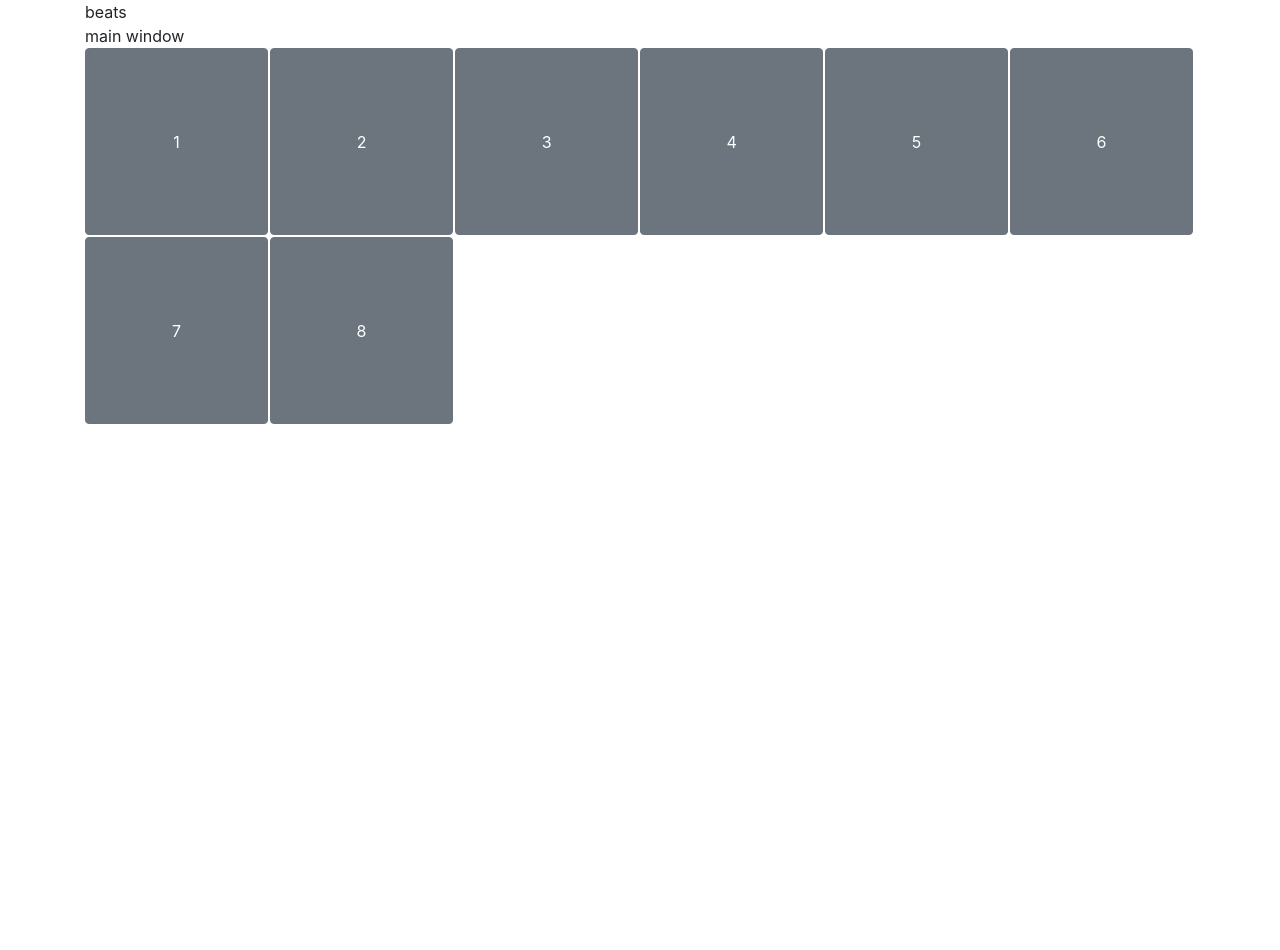
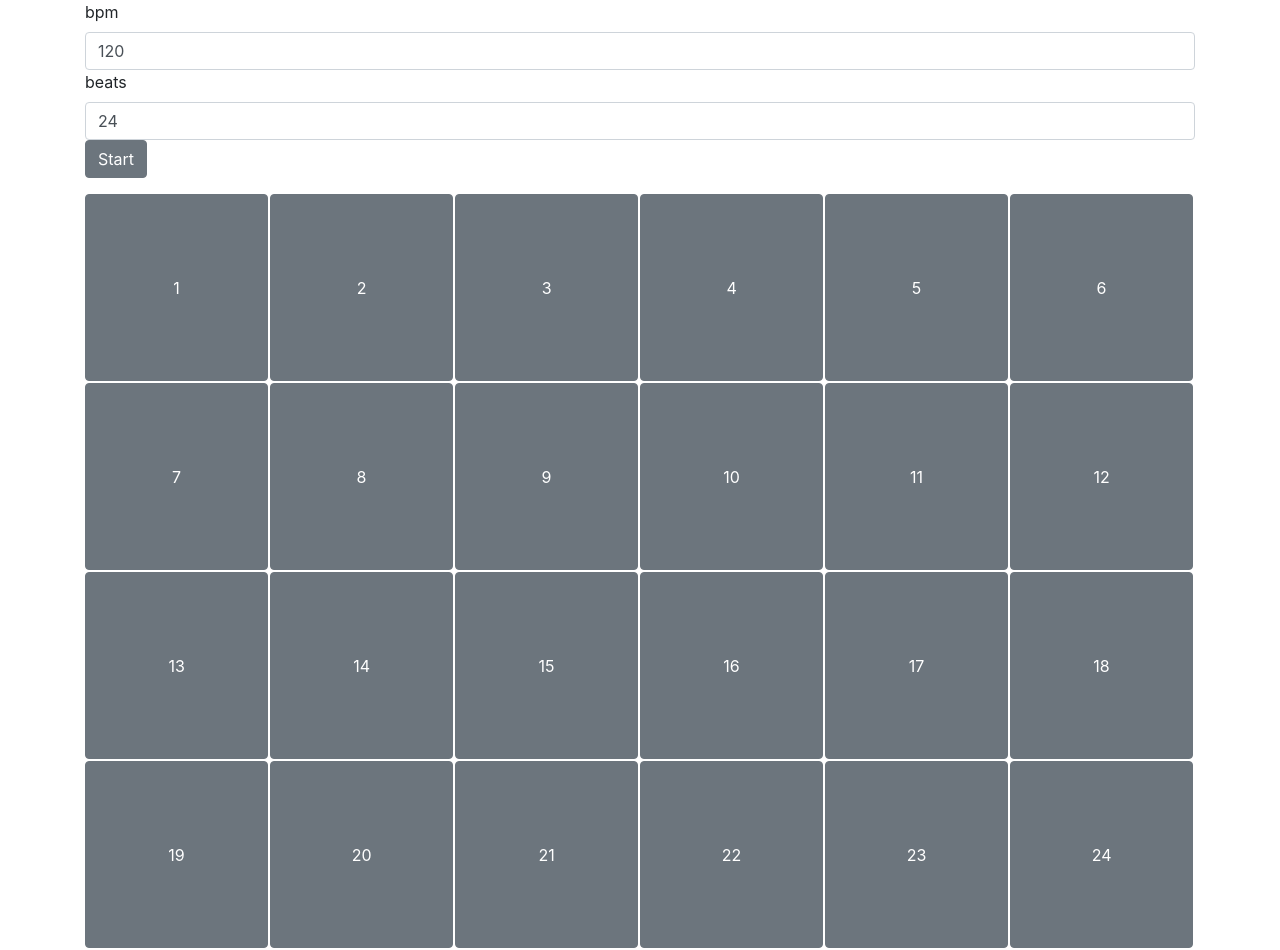
Before and after one commit to dcpete/beats, a React app: page / in a window 1280 px wide. Before the commit the page ends 800 px from the top, so only its background shows below. Built offline with nearby package versions, Linux system fonts and the light colour scheme.

Commit message:
Added metronome basics

```diff
--- a/src/assets/styles/style.css
+++ b/src/assets/styles/style.css
@@ -14,3 +14,7 @@
   width: 99%;
   height: 99%;
 }
+
+.btn.content {
+  transition: none;
+}
--- a/src/components/App.js
+++ b/src/components/App.js
@@ -1,25 +1,71 @@
 import React, { Component } from 'react';
-import { Col, Row } from 'reactstrap';
+import { Button, Col, FormGroup, Input, Label, Row } from 'reactstrap';
 
 import Beat from './Beat';
 
 class App extends Component {
   constructor() {
     super();
+    this.handleBeatClick = this.handleBeatClick.bind(this);
+    this.handleCleanup = this.handleCleanup.bind(this);
+    this.handleInterval = this.handleInterval.bind(this);
 
     this.state = {
-      numberOfBeats: 8
+      bpm: 120,
+      maxBpm: 600,
+      numberOfBeats: 24,
+      beatState: [],
+      beatColors: [
+        'secondary',
+        'info',
+        'warning'
+      ],
+      intervalId: undefined,
+      activeBeat: []
     }
   }
 
-  renderBeats(numberOfBeats) {
+  handleCleanup() {
+    this.state.intervalId && clearInterval(this.state.intervalId);
+  }
+
+  componentDidMount(){
+    window.addEventListener('beforeunload', this.handleCleanup);
+  }
+
+  componentWillUnmount() {
+    this.handleCleanup();
+    window.removeEventListener('beforeunload', this.handleCleanup);
+}
+
+  handleBeatClick(index) {
+    const beatState = this.state.beatState.slice();
+    beatState[index] = index < beatState.length && beatState[index]
+      ? (beatState[index] + 1) % this.state.beatColors.length
+      : 1
+    this.setState({ beatState });
+  }
+
+  handleInterval() {
+    this.setState({
+      activeBeat: this.state.activeBeat.slice(-1).concat(this.state.activeBeat.slice(0, -1))
+    })
+  }
+
+  renderBeats() {
+    const { numberOfBeats, beatState, beatColors } = this.state;
     const beatArray = [];
     for (var i = 0; i < numberOfBeats; i++) {
+      const color = i < beatState.length
+        ? beatColors[beatState[i]]
+        : beatColors[0];
+      const active = this.state.isPlaying && this.state.activeBeat[i];
       beatArray.push(
         <Col xs='3' md='2' className="square">
           <Beat
-            color="secondary"
-            onClick={() => { }}
+            color={color}
+            onClick={this.handleBeatClick}
+            active={active}
             beatNumber={i + 1}
           />
         </Col>
@@ -31,14 +77,56 @@ class App extends Component {
   render() {
     return (
       <div>
-        <header>
-          <div className="container">
-            beats
-          </div>
-        </header>
         <main>
           <div className="container">
-            main window
+            <FormGroup>
+              <Label for="bpm">bpm</Label>
+              <Input
+                name="bpm"
+                type="text"
+                value={this.state.bpm}
+                disabled={this.state.isPlaying}
+                onChange={event => {
+                  const val = parseInt(event.target.value);
+                  !val || (Number.isInteger(val) && val <= this.state.maxBpm)
+                    ? this.setState({ bpm: val })
+                    : event.preventDefault();
+                }}
+              />
+              <Label for="numberOfBeats">beats</Label>
+              <Input
+                name="numberOfBeats"
+                type="text"
+                value={this.state.numberOfBeats}
+                disabled={this.state.isPlaying}
+                onChange={event => {
+                  const val = parseInt(event.target.value);
+                  !val || Number.isInteger(val)
+                    ? this.setState({ numberOfBeats: val })
+                    : event.preventDefault();
+                }}
+              />
+              <Button
+                onClick={() => {
+                  if (this.state.isPlaying) {
+                    this.handleCleanup();
+                    this.setState({ isPlaying: false })
+                  }
+                  else if (this.state.bpm) {
+                    const activeBeat = [];
+                    activeBeat[this.state.numberOfBeats - 1] = null;
+                    activeBeat[0] = true;
+                    this.setState({
+                      isPlaying: true,
+                      intervalId: setInterval(this.handleInterval, 60000 / this.state.bpm),
+                      activeBeat
+                    });
+                  }
+                }}
+              >
+                {this.state.isPlaying ? "Stop" : "Start"}
+              </Button>
+            </FormGroup>
             <Row className="no-gutters">
               {this.renderBeats(this.state.numberOfBeats)}
             </Row>
--- a/src/components/Beat.js
+++ b/src/components/Beat.js
@@ -8,7 +8,8 @@ const Beat = (props) => {
         block
         className="content"
         color={props.color}
-        onClick={props.onClick}
+        active={props.active}
+        onClick={() => { props.onClick(props.beatNumber - 1) }}
       >
         {props.beatNumber}
       </Button>
```
